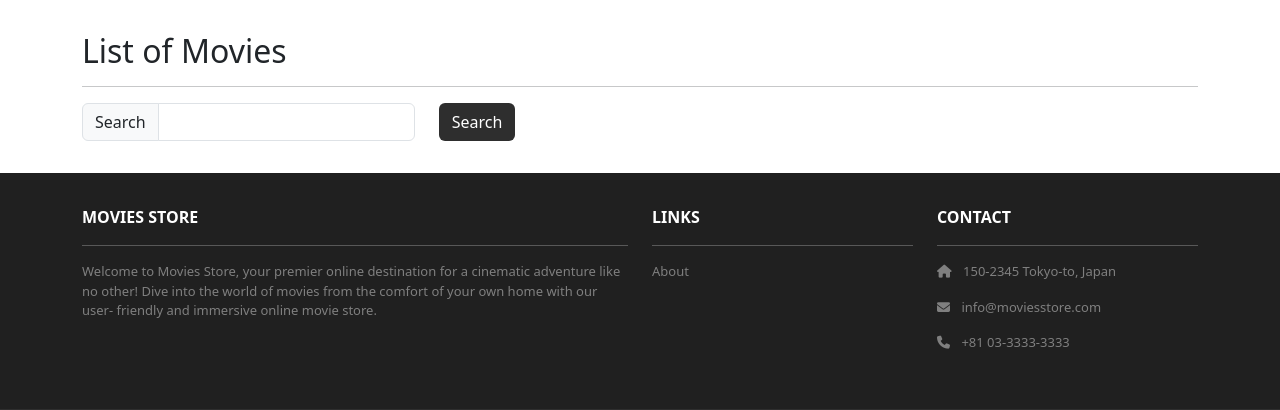
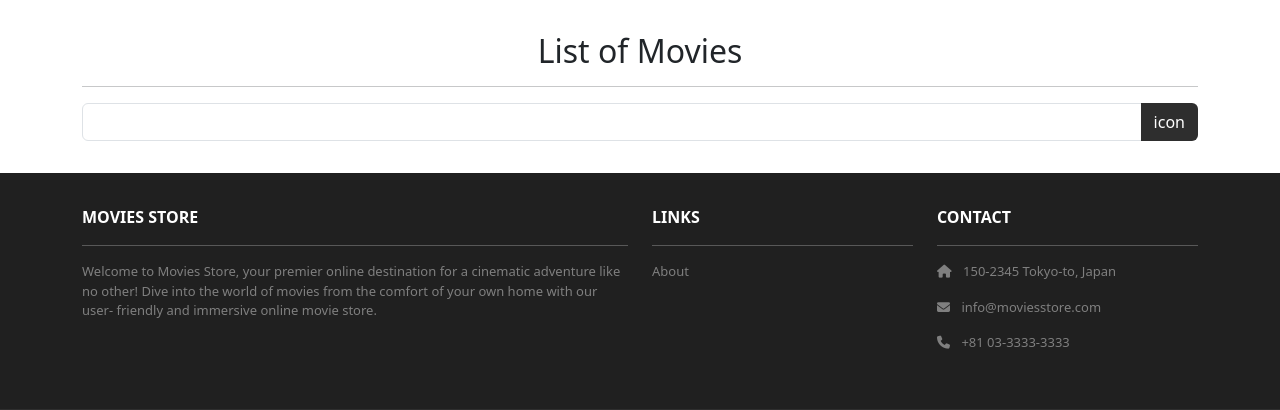
Before and after one commit to dman4703/cs2340-gt-movies, a Django app: template movies/templates/movies/index.html in a window 1280 px wide. Shown: the part 82-492 px from the top of the page. Run offline with Django 5.2, Linux system fonts and the light colour scheme; the template is opened without the code that fills it, so the values that code supplies are empty; some libraries are stand-ins or nearby versions; some web fonts are replaced.

```diff
--- a/movies/templates/movies/index.html
+++ b/movies/templates/movies/index.html
@@ -2,7 +2,7 @@
 {% block content %}
 {% load static %}
 <div class="p-3">
-  <div class="container">
+  <div class="container text-center">
     <div class="row mt-3">
       <div class="col mx-auto mb-3">
         <h2>List of Movies</h2>
@@ -10,25 +10,22 @@
          <p class="card-text">
           <form method="GET">
             <div class="row">
-              <div class="col-auto">
+              <div class="col-auto mx-auto w-100">
                 <div class="input-group col-auto">
-                  <div class="input-group-text">
-                    Search</div>
                   <input type="text" class="form-control"
                     name="search">
+                  <button class="btn bg-dark text-white"
+                  type="submit">icon</button>
                 </div>
               </div>
-              <div class="col-auto">
-                <button class="btn bg-dark text-white"
-                  type="submit">Search</button>
-              </div>
+
             </div>
           </form>
       </div>
     </div>
-    <div class="row">
+    <div class="col">
       {% for movie in template_data.movies %}
-      <div class="col-md-4 col-lg-3 mb-2">
+      <div class="mx-auto col-md-4 col-lg-3 mb-2">
         <div class="p-2 card align-items-center pt-4">
           <img src="{{ movie.image.url }}"
             class="card-img-top rounded img-card-200">
```
Also changed, not shown: db.sqlite3, media/movie_images/cem-ersozlu-oWfnERydvCk-unsplash.jpg (added).
